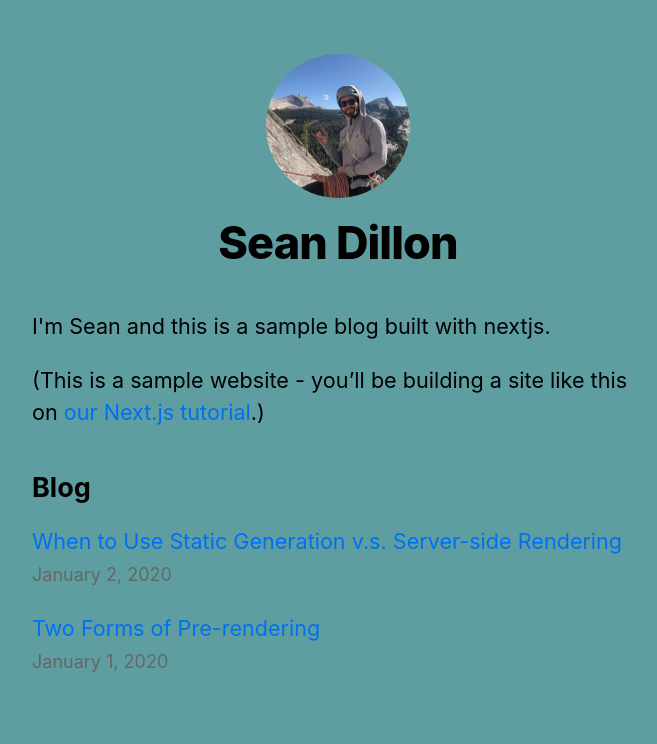
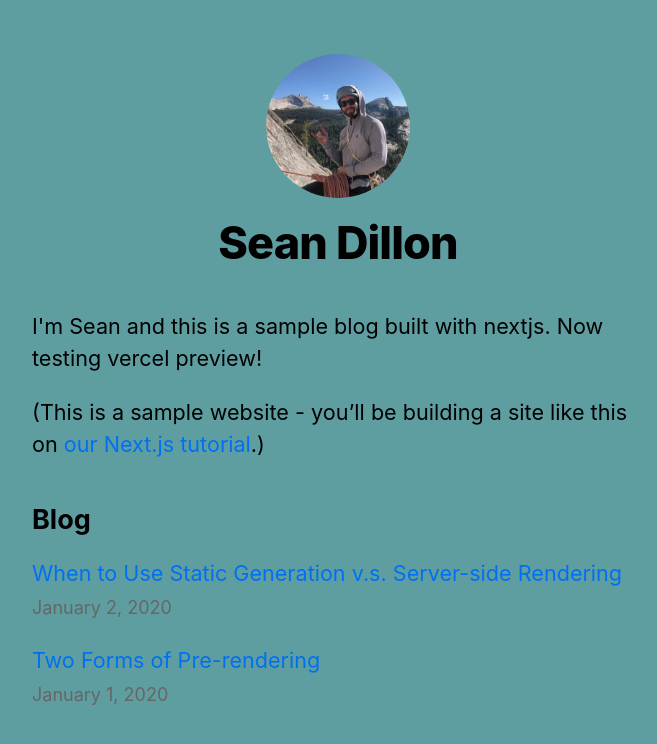
Before and after one commit to Sdillon215/nextjs-blog, a Next.js app: page / in a window 1280 px wide. Shown: the top 744 px of the page, without its empty margins (302-959 px from the left). Built offline with nearby package versions, Linux system fonts and the light colour scheme.

Commit message:
feat(vercel preview): testing preview

```diff
--- a/pages/index.js
+++ b/pages/index.js
@@ -23,7 +23,7 @@ export default function Home({ allPostsData }) {
         <title>{siteTitle}</title>
       </Head>
       <section className={utilStyles.headingMd}>
-        <p>I'm Sean and this is a sample blog built with nextjs.</p>
+        <p>I'm Sean and this is a sample blog built with nextjs. Now testing vercel preview!</p>
         <p>
           (This is a sample website - you’ll be building a site like this on{' '}
           <a href="https://nextjs.org/learn">our Next.js tutorial</a>.)
```
